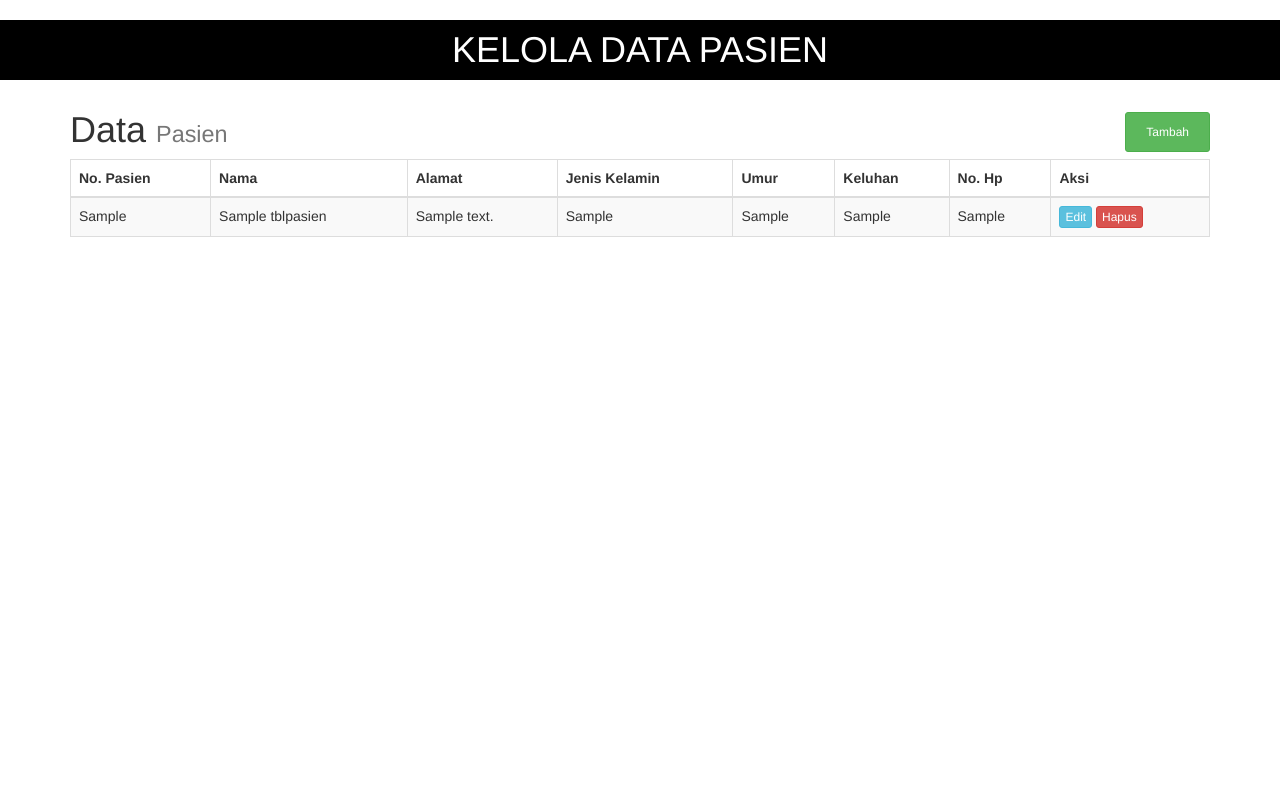
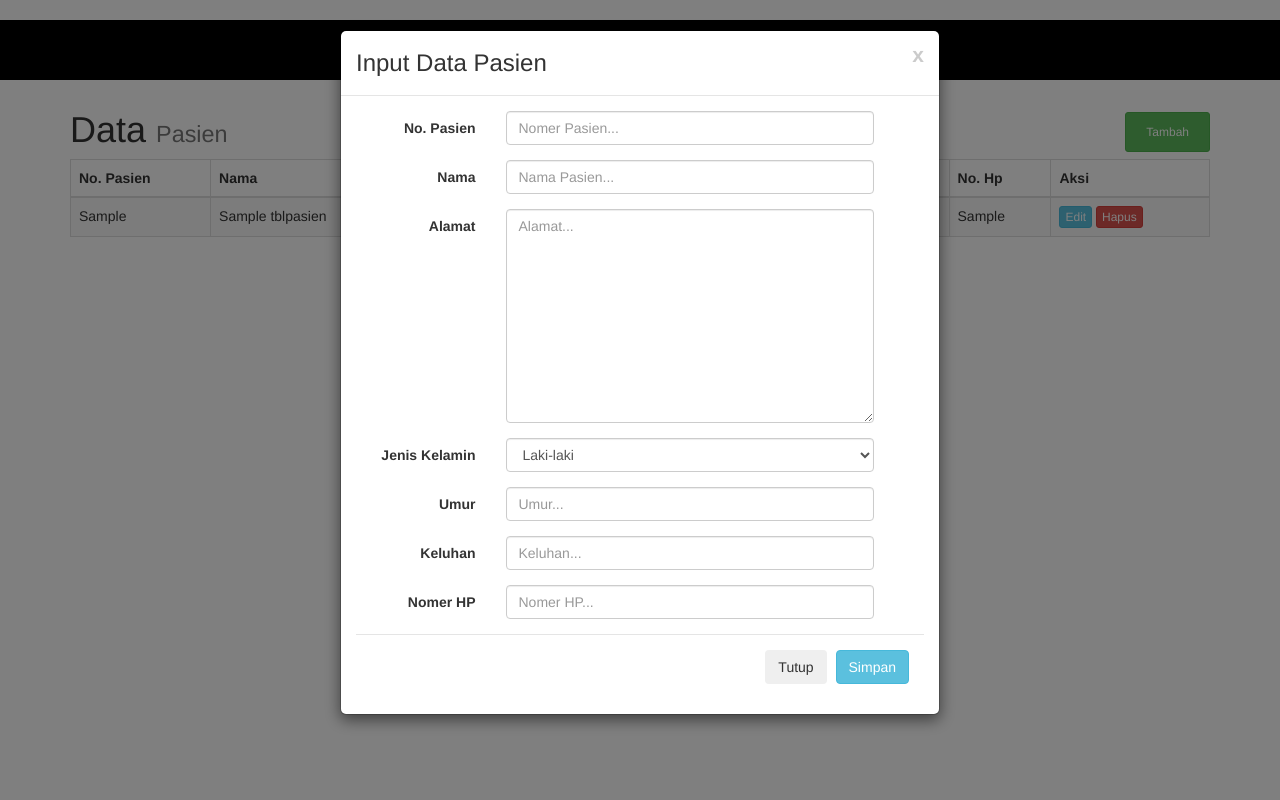
Before and after one commit to prosuf/rumahsakit, a CodeIgniter app: page /rumahsakit/index.php/rs/index in a window 1280 px wide, after a click on "Tambah". Run offline with CodeIgniter, Linux system fonts and the light colour scheme; tables that the repository leaves empty or names only in its code hold one stand-in row (values such as "Sample post"); some libraries are stand-ins or nearby versions.

Commit message:
Penambahan Fitur ADD

```diff
--- a/application/config/config.php
+++ b/application/config/config.php
@@ -23,7 +23,7 @@ defined('BASEPATH') or exit('No direct script access allowed');
 | a PHP script and you can easily do that on your own.
 |
 */
-$config['base_url'] = 'http://localhost/rs/';
+$config['base_url'] = 'http://localhost/rumahsakit/';
 
 /*
 |--------------------------------------------------------------------------
@@ -35,7 +35,7 @@ $config['base_url'] = 'http://localhost/rs/';
 | variable so that it is blank.
 |
 */
-$config['index_page'] = 'index.php';
+$config['index_page'] = '';
 
 /*
 |--------------------------------------------------------------------------
--- a/application/controllers/Rs.php
+++ b/application/controllers/Rs.php
@@ -16,6 +16,36 @@ class Rs extends CI_Controller
         $x['data'] = $this->mdata->show_pasien();
         $this->load->view('home', $x);
     }
+    function simpan_pasien()
+    {
+        $no_pasien = $this->input->post('no_pasien');
+        $nama = $this->input->post('nama');
+        $alamat = $this->input->post('alamat');
+        $jenis_kelamin = $this->input->post('jenis_kelamin');
+        $umur = $this->input->post('umur');
+        $keluhan = $this->input->post('keluhan');
+        $no_hp = $this->input->post('no_hp');
+        $this->mdata->simpan_pasien($no_pasien, $nama, $alamat, $jenis_kelamin, $umur, $keluhan, $no_hp);
+        redirect('rs');
+    }
+    function edit_pasien()
+    {
+        $no_pasien = $this->input->post('no_pasien');
+        $nama = $this->input->post('nama');
+        $alamat = $this->input->post('alamat');
+        $jenis_kelamin = $this->input->post('jenis_kelamin');
+        $umur = $this->input->post('umur');
+        $keluhan = $this->input->post('keluhan');
+        $no_hp = $this->input->post('no_hp');
+        $this->mdata->simpan_pasien($no_pasien, $nama, $alamat, $jenis_kelamin, $umur, $keluhan, $no_hp);
+        redirect('rs');
+    }
+    function delete($no_pasien)
+    {
+        $this->db->where('no_pasien', $no_pasien);
+        $this->db->delete('tblpasien');
+        redirect('rs');
+    }
 }
 
 /* End of file Rs.php */
--- a/application/views/home.php
+++ b/application/views/home.php
@@ -59,7 +59,71 @@
         </table>
     </div>
     <!-- MODAL ADD BARANG -->
-
+    <div class="modal fade" id="modal_add_new" tabindex="-1" role="dialog" aria-labelledby="largeModal" aria-hidden="true">
+        <div class="modal-dialog">
+            <div class="modal-content">
+                <div class="modal-header">
+                    <button type="button" class="close" data-dismiss="modal" aria-hidden="true">x</button>
+                    <h3 class="modal-title" id="myModalLabel">Input Data Pasien</h3>
+                </div>
+                <form action="<?php echo base_url('rs/simpan_pasien') ?>" class="form-horizontal" method="post">
+                    <div class="modal-body">
+                        <div class="form-group">
+                            <label class="control-label col-xs-3">No. Pasien</label>
+                            <div class="col-xs-8">
+                                <input type="text" name="no_pasien" class="form-control" placeholder="Nomer Pasien..." required>
+                            </div>
+                        </div>
+                        <div class="form-group">
+                            <label class="control-label col-xs-3">Nama</label>
+                            <div class="col-xs-8">
+                                <input type="text" name="nama" class="form-control" placeholder="Nama Pasien..." required>
+                            </div>
+                        </div>
+                        <div class="form-group">
+                            <label class="control-label col-xs-3">Alamat</label>
+                            <div class="col-xs-8">
+                                <textarea name="alamat" class="form-control" cols="30" rows="10" placeholder="Alamat..." required></textarea>
+                            </div>
+                        </div>
+                        <div class="form-group">
+                            <label class="control-label col-xs-3">Jenis Kelamin</label>
+                            <div class="col-xs-8">
+                                <select name="jenis_kelamin" class="form-control" required>
+                                    <option value="Laki-laki">Laki-laki</option>
+                                    <option value="Perempuan">Perempuan</option>
+                                </select>
+                            </div>
+                        </div>
+                        <div class="form-group">
+                            <label class="control-label col-xs-3">Umur</label>
+                            <div class="col-xs-8">
+                                <input type="text" name="umur" class="form-control" placeholder="Umur..." required>
+                            </div>
+                        </div>
+                        <div class="form-group">
+                            <label class="control-label col-xs-3">Keluhan</label>
+                            <div class="col-xs-8">
+                                <input type="text" name="keluhan" class="form-control" placeholder="Keluhan..." required>
+                            </div>
+                        </div>
+                        <div class="form-group">
+                            <label class="control-label col-xs-3">Nomer HP</label>
+                            <div class="col-xs-8">
+                                <input type="text" name="no_hp" class="form-control" placeholder="Nomer HP..." required>
+                            </div>
+                        </div>
+                        <div class="modal-footer">
+                            <button class="btn" data-dismiss="modal" aria-hidden="true">Tutup</button>
+                            <button class="btn btn-info">Simpan</button>
+                        </div>
+                    </div>
+                </form>
+            </div>
+        </div>
+    </div>
+    <script src="<?php echo base_url('assets/js/jquery-2.2.4.min.js') ?>"></script>
+    <script src="<?php echo base_url('assets/js/bootstrap.js') ?>"></script>
 </body>
 
 </html>
```
